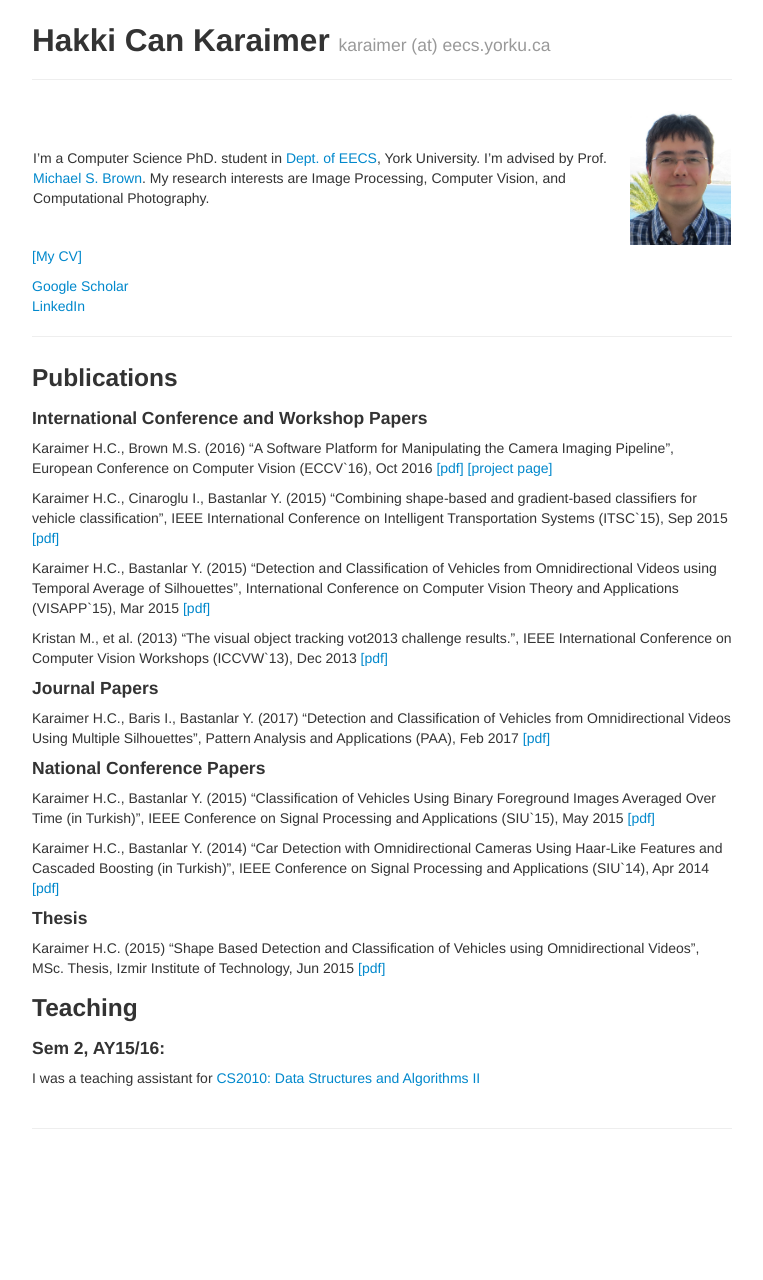
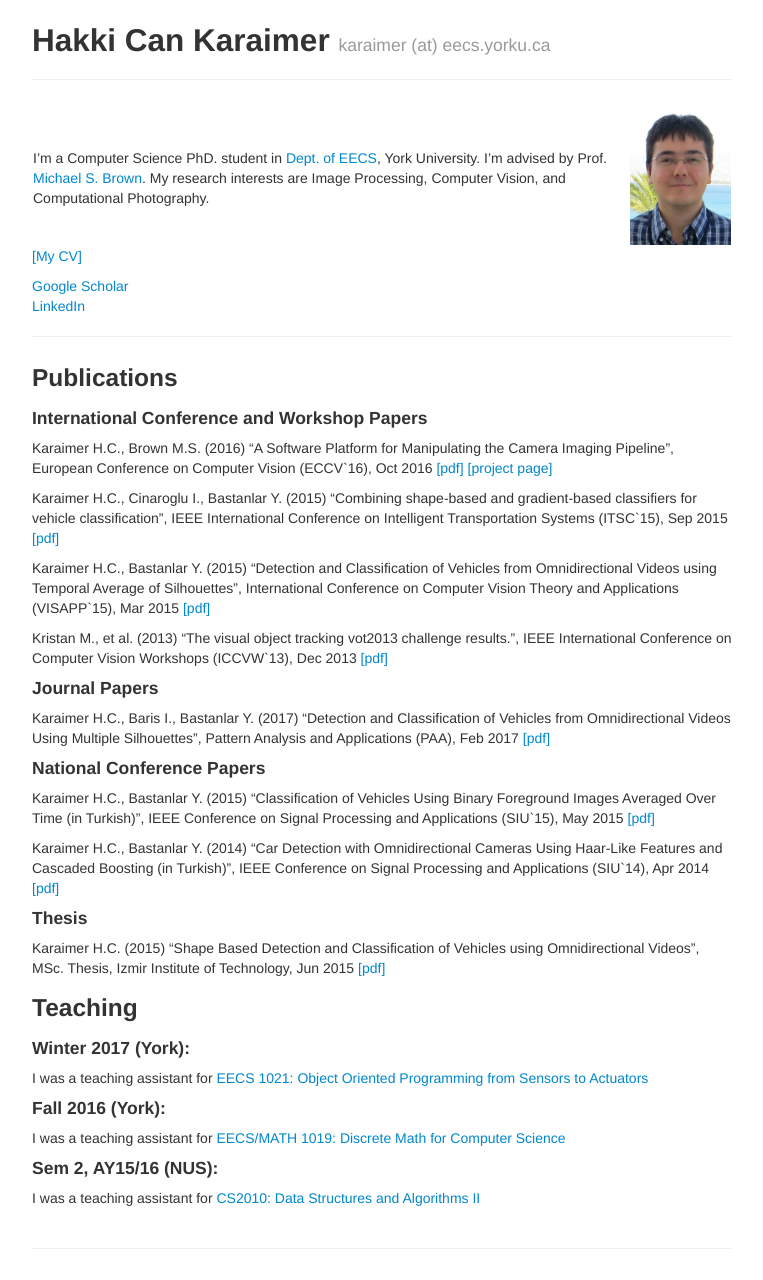
Before and after one commit to karaimer/karaimer.github.io, a Jekyll site: the page built from index.md, in a window 1280 px wide. Shown: the whole page, without its empty margins (258-1021 px from the left). Built offline with Jekyll 4.4.1, drawn with Linux system fonts in a browser that asks for light colours; before the commit the page ends 1160 px from its top, so only the background shows below that.

Commit message:
update teaching

```diff
--- a/index.md
+++ b/index.md
@@ -44,6 +44,14 @@ Karaimer H.C.  (2015) "Shape Based Detection and Classification of Vehicles usin
 
 ### Teaching
 
-#### Sem 2, AY15/16:
+#### Winter 2017 (York):
+
+I was a teaching assistant for [EECS 1021: Object Oriented Programming from Sensors to Actuators](http://www.eecs.yorku.ca/course_archive/2016-17/W/1021/)
+
+#### Fall 2016 (York):
+
+I was a teaching assistant for [EECS/MATH 1019: Discrete Math for Computer Science](http://www.cs.yorku.ca/~jarek/courses/1019/F16/)
+
+#### Sem 2, AY15/16 (NUS):
 
 I was a teaching assistant for [CS2010: Data Structures and Algorithms II](http://www.comp.nus.edu.sg/~brown/cs2010/)
```
